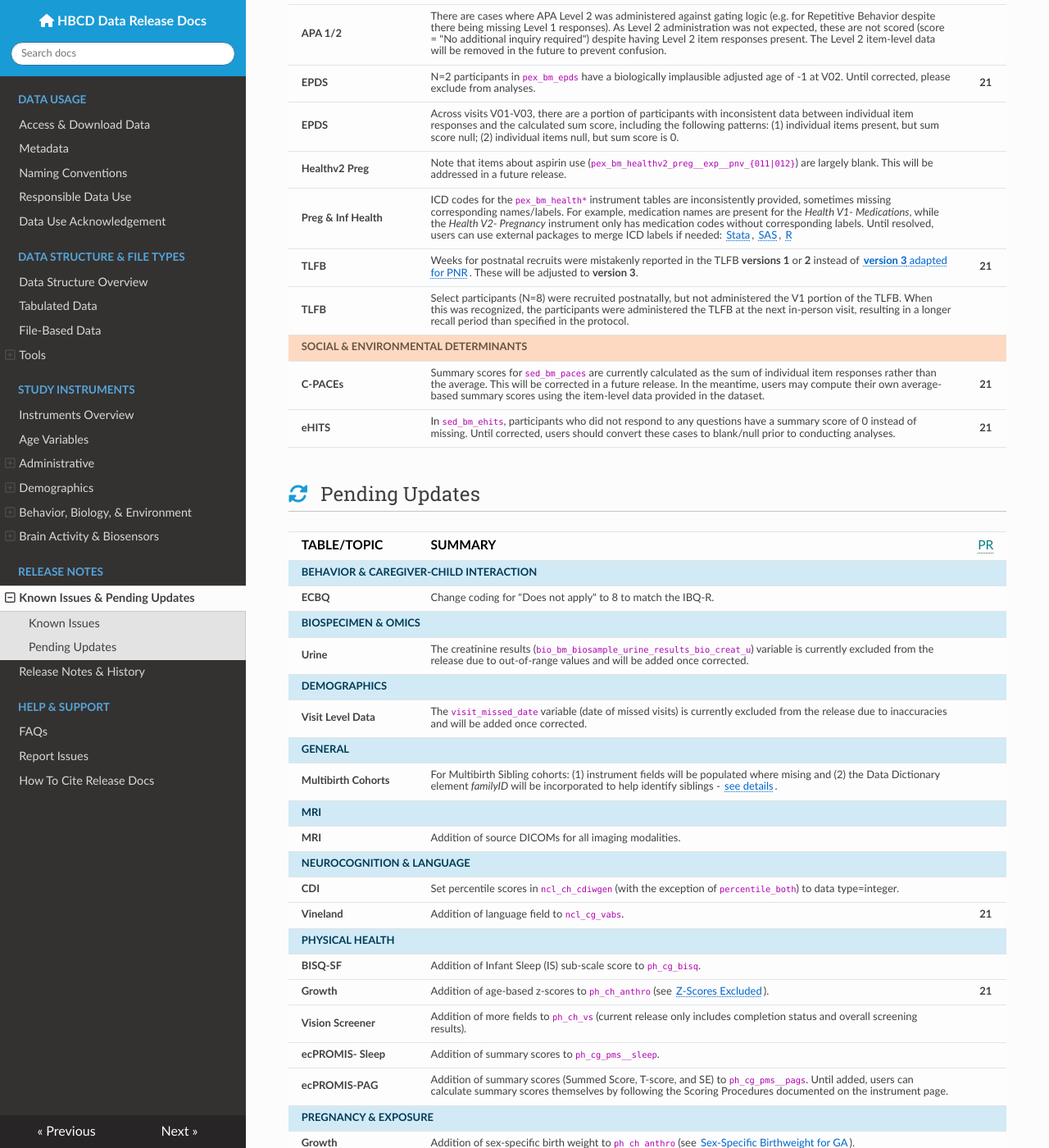
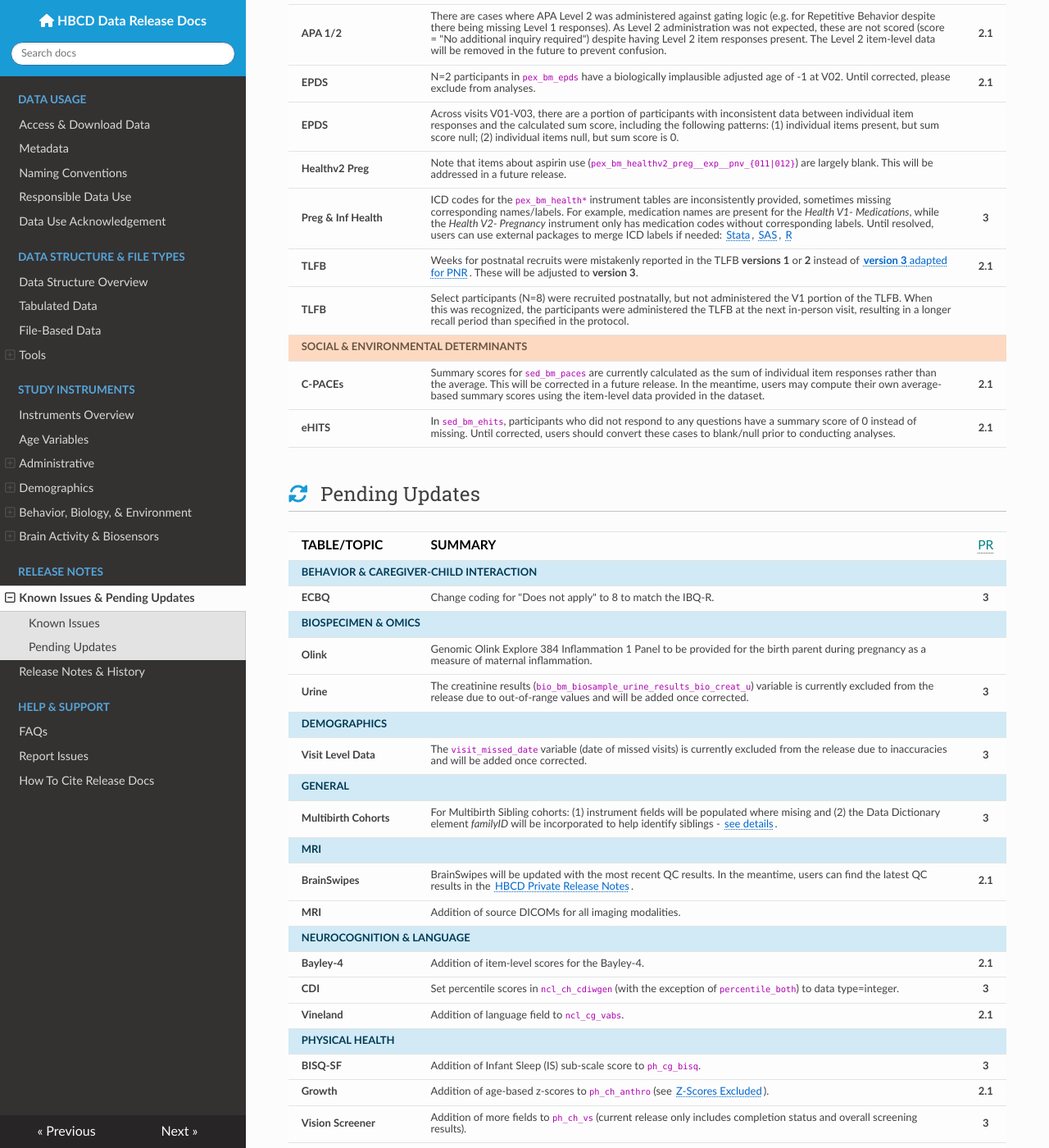
Before and after one commit to nbdc-datahub/hbcd-docs, an MkDocs documentation site: the page built from docs/changelog/issues-updates.md, in a window 1280 px wide and 1400 px high, scrolled down 1780 px. Shown: the whole window at 82% size. Built offline with MkDocs 1.6.1, drawn with Linux system fonts in a browser that asks for light colours; nearby versions of some CDN libraries; some of the changed text lies outside the part shown.

Commit message:
update known issues

```diff
--- a/docs/changelog/issues-updates.md
+++ b/docs/changelog/issues-updates.md
@@ -63,34 +63,34 @@ To ask a question or report an issue, please submit a ticket through the [Help C
 <tr>
 <td class='table-cell' style='font-weight: bold;'>MAPS-TL (Inf &amp; Tod)</td>
 <td style='word-wrap: break-word; white-space: normal;'>Notes appear in the score field in both versions (Infant/Toddlerhood) and will be moved to a separate field.</td>
-<td style='text-align: center; font-weight: bold;'></td>
+<td style='text-align: center; font-weight: bold;'>3</td>
 </tr>
 <tr>
 <td class='table-cell' style='font-weight: bold;'>MAPS-TL (Tod)</td>
 <td style='word-wrap: break-word; white-space: normal;'>A subset of participants (N=16) in <code>mh_cg_mapdb__tod</code> are missing scores because pro-rated scoring for the Toddlerhood version has not yet been updated for cases with missing or 'Decline to answer' values.</td>
-<td style='text-align: center; font-weight: bold;'></td>
+<td style='text-align: center; font-weight: bold;'>3</td>
 </tr>
 <tr class="domain-row-issue"><td colspan="4"><strong>BIOSPECIMEN &amp; OMICS</strong></td></tr>
 <tr>
 <td class='table-cell' style='font-weight: bold;'>Nails</td>
 <td style='word-wrap: break-word; white-space: normal;'>Add unit (mg) for <code>nails_results_nail_weight</code> variable.</td>
-<td style='text-align: center; font-weight: bold;'>21</td>
+<td style='text-align: center; font-weight: bold;'>2.1</td>
 </tr>
 <tr>
 <td class='table-cell' style='font-weight: bold;'>Nails</td>
 <td style='word-wrap: break-word; white-space: normal;'>The toxicology results variable <code>bio_bm_biosample_nails_results_Nail_type</code> has a value of 4 (Unknown) for all rows and can safely be ignored; nail type can instead be found in <code>bio_bm_biosample_nails_typ_collection_nail_type</code>.</td>
-<td style='text-align: center; font-weight: bold;'></td>
+<td style='text-align: center; font-weight: bold;'>3</td>
 </tr>
 <tr>
 <td class='table-cell' style='font-weight: bold;'>Nails &amp; Urine</td>
 <td style='word-wrap: break-word; white-space: normal;'>Note that the data dictionary level values have quotes around them (for example; 1= "positive" instead of 1=positive), causing the downloaded data dictionary to have double quotes (e.g. 1=""positive"").</td>
-<td style='text-align: center; font-weight: bold;'></td>
+<td style='text-align: center; font-weight: bold;'>2.1</td>
 </tr>
 <tr class="domain-row-issue"><td colspan="4"><strong>GENERAL</strong></td></tr>
 <tr>
 <td class='table-cell' style='font-weight: bold;'>Implausible GA</td>
 <td style='word-wrap: break-word; white-space: normal;'>Several instruments contain implausible values for gestational age (<code>gestational_age</code>). This is currently under internal review and we will add more details as they become available.</td>
-<td style='text-align: center; font-weight: bold;'></td>
+<td style='text-align: center; font-weight: bold;'>3</td>
 </tr>
 <tr>
 <td class='table-cell' style='font-weight: bold;'>Instruction Metadata</td>
@@ -100,34 +100,34 @@ To ask a question or report an issue, please submit a ticket through the [Help C
 <tr>
 <td class='table-cell' style='font-weight: bold;'>Sequence Field</td>
 <td style='word-wrap: break-word; white-space: normal;'>The currently included Sequence field is blank across all instruments and will be removed.</td>
-<td style='text-align: center; font-weight: bold;'>21</td>
+<td style='text-align: center; font-weight: bold;'>2.1</td>
 </tr>
 <tr class="domain-row-issue"><td colspan="4"><strong>MRI</strong></td></tr>
 <tr>
 <td class='table-cell' style='font-weight: bold;'>MRI</td>
 <td style='word-wrap: break-word; white-space: normal;'>The sidecar JSONs for Myers-Labonte-parcellated structural measures in the tabulated XCP-D derivatives should have a <code>sub_domain</code> value of <code>Structural MRI</code>, not <code>Resting State fMR</code>: <code>img_xcpd_hash-{X}_space-fsLR_seg-MyersLabonte_stat-mean_desc-_morph</code>. The Data Dictionary available via the NBDC Dictionary Query Tool is correct.</td>
-<td style='text-align: center; font-weight: bold;'>21</td>
+<td style='text-align: center; font-weight: bold;'>2.1</td>
 </tr>
 <tr>
 <td class='table-cell' style='font-weight: bold;'>MRI</td>
 <td style='word-wrap: break-word; white-space: normal;'>There are 2 corrupted raw BIDS files (V02 bold runs under session-level <code>func/</code> folders of <code>rawdata/</code>) to be resolved. Impacted participant IDs/filepaths are available to DUC-authorized users via the <a href="https://hbcd-docs-private.lassoinformatics.com/#download">HBCD Private Release Notes</a>.</td>
-<td style='text-align: center; font-weight: bold;'></td>
+<td style='text-align: center; font-weight: bold;'>21</td>
 </tr>
 <tr>
 <td class='table-cell' style='font-weight: bold;'>Run ID</td>
 <td style='word-wrap: break-word; white-space: normal;'>The <code>run-{X}</code> field may not reflect chronological acquisition order. While this affects both <strong>raw BIDS and derivatives</strong>, data remain internally consistent (i.e. run IDs match between raw and processed datasets).</td>
-<td style='text-align: center; font-weight: bold;'></td>
+<td style='text-align: center; font-weight: bold;'>3</td>
 </tr>
 <tr class="domain-row-issue"><td colspan="4"><strong>NEUROCOGNITION &amp; LANGUAGE</strong></td></tr>
 <tr>
 <td class='table-cell' style='font-weight: bold;'>MLDS</td>
 <td style='word-wrap: break-word; white-space: normal;'>Correct Data Dictionary 'description' element to remove erroneous text that appears at end (e.g., "Â Â Â Â ")</td>
-<td style='text-align: center; font-weight: bold;'>21</td>
+<td style='text-align: center; font-weight: bold;'>2.1</td>
 </tr>
 <tr>
 <td class='table-cell' style='font-weight: bold;'>MLDS</td>
 <td style='word-wrap: break-word; white-space: normal;'>Total non-parental hours/week (<code>ncl_ch_mlds_arr_hr_wk</code>) contains implausible values due to data entry errors. The maximum values is 168 hours: please exclude values greater than 168 from analysis.</td>
-<td style='text-align: center; font-weight: bold;'></td>
+<td style='text-align: center; font-weight: bold;'>3</td>
 </tr>
 <tr>
 <td class='table-cell' style='font-weight: bold;'>Vineland</td>
@@ -138,7 +138,7 @@ To ask a question or report an issue, please submit a ticket through the [Help C
 <tr>
 <td class='table-cell' style='font-weight: bold;'>Growth</td>
 <td style='word-wrap: break-word; white-space: normal;'>The Data Dictionary element <code>type_data</code> for <code>average_bmi</code> will be corrected to <code>double</code> (currently=<code>character</code>).</td>
-<td style='text-align: center; font-weight: bold;'></td>
+<td style='text-align: center; font-weight: bold;'>3</td>
 </tr>
 <tr>
 <td class='table-cell' style='font-weight: bold;'>Growth</td>
@@ -149,17 +149,17 @@ To ask a question or report an issue, please submit a ticket through the [Help C
 <tr>
 <td class='table-cell' style='font-weight: bold;'>APA 1/2</td>
 <td style='word-wrap: break-word; white-space: normal;'>Note that <code>pex_bm_apa_mania_001</code> through <code>mania_005</code> have incorrect Data Dictionary descriptions.</td>
-<td style='text-align: center; font-weight: bold;'>21</td>
+<td style='text-align: center; font-weight: bold;'>2.1</td>
 </tr>
 <tr>
 <td class='table-cell' style='font-weight: bold;'>APA 1/2</td>
 <td style='word-wrap: break-word; white-space: normal;'>There are cases where APA Level 2 was administered against gating logic (e.g. for Repetitive Behavior despite there being missing Level 1 responses). As Level 2 administration was not expected, these are not scored (score = "No additional inquiry required") despite having Level 2 item responses present. The Level 2 item-level data will be removed in the future to prevent confusion.</td>
-<td style='text-align: center; font-weight: bold;'></td>
+<td style='text-align: center; font-weight: bold;'>2.1</td>
 </tr>
 <tr>
 <td class='table-cell' style='font-weight: bold;'>EPDS</td>
 <td style='word-wrap: break-word; white-space: normal;'>N=2 participants in <code>pex_bm_epds</code> have a biologically implausible adjusted age of -1 at V02. Until corrected, please exclude from analyses.</td>
-<td style='text-align: center; font-weight: bold;'>21</td>
+<td style='text-align: center; font-weight: bold;'>2.1</td>
 </tr>
 <tr>
 <td class='table-cell' style='font-weight: bold;'>EPDS</td>
@@ -174,12 +174,12 @@ To ask a question or report an issue, please submit a ticket through the [Help C
 <tr>
 <td class='table-cell' style='font-weight: bold;'>Preg &amp; Inf Health</td>
 <td style='word-wrap: break-word; white-space: normal;'>ICD codes for the <code>pex_bm_health*</code> instrument tables are inconsistently provided, sometimes missing corresponding names/labels. For example, medication names are present for the <em>Health V1- Medications</em>, while the <em>Health V2- Pregnancy</em> instrument only has medication codes without corresponding labels. Until resolved, users can use external packages to merge ICD labels if needed: <a href="https://www.stata.com/features/overview/icd/">Stata</a>, <a href="https://hcup-us.ahrq.gov/toolssoftware/ccsr/dxccsr.jsp">SAS</a>, <a href="https://www.rdocumentation.org/packages/icd/versions/3.3">R</a></td>
-<td style='text-align: center; font-weight: bold;'></td>
+<td style='text-align: center; font-weight: bold;'>3</td>
 </tr>
 <tr>
 <td class='table-cell' style='font-weight: bold;'>TLFB</td>
 <td style='word-wrap: break-word; white-space: normal;'>Weeks for postnatal recruits were mistakenly reported in the TLFB <strong>versions 1</strong> or <strong>2</strong> instead of <a href="https://docs.hbcdstudy.org/latest/instruments/pregexp/su/tlfb/#v3"><strong>version 3</strong> adapted for PNR</a>. These will be adjusted to <strong>version 3</strong>.</td>
-<td style='text-align: center; font-weight: bold;'>21</td>
+<td style='text-align: center; font-weight: bold;'>2.1</td>
 </tr>
 <tr>
 <td class='table-cell' style='font-weight: bold;'>TLFB</td>
@@ -190,12 +190,12 @@ To ask a question or report an issue, please submit a ticket through the [Help C
 <tr>
 <td class='table-cell' style='font-weight: bold;'>C-PACEs</td>
 <td style='word-wrap: break-word; white-space: normal;'>Summary scores for <code>sed_bm_paces</code> are currently calculated as the sum of individual item responses rather than the average. This will be corrected in a future release. In the meantime, users may compute their own average-based summary scores using the item-level data provided in the dataset.</td>
-<td style='text-align: center; font-weight: bold;'>21</td>
+<td style='text-align: center; font-weight: bold;'>2.1</td>
 </tr>
 <tr>
 <td class='table-cell' style='font-weight: bold;'>eHITS</td>
 <td style='word-wrap: break-word; white-space: normal;'>In <code>sed_bm_ehits</code>, participants who did not respond to any questions have a summary score of 0 instead of missing. Until corrected, users should convert these cases to blank/null prior to conducting analyses.</td>
-<td style='text-align: center; font-weight: bold;'>21</td>
+<td style='text-align: center; font-weight: bold;'>2.1</td>
 </tr>
 </tbody></table>
 
@@ -218,27 +218,37 @@ To ask a question or report an issue, please submit a ticket through the [Help C
 <tr>
 <td class='table-cell' style='font-weight: bold;'>ECBQ</td>
 <td style='word-wrap: break-word; white-space: normal;'>Change coding for "Does not apply" to 8 to match the IBQ-R.</td>
-<td style='text-align: center; font-weight: bold;'></td>
+<td style='text-align: center; font-weight: bold;'>3</td>
 </tr>
 <tr class="domain-row-pending"><td colspan="4"><strong>BIOSPECIMEN &amp; OMICS</strong></td></tr>
 <tr>
+<td class='table-cell' style='font-weight: bold;'>Olink</td>
+<td style='word-wrap: break-word; white-space: normal;'>Genomic Olink Explore 384 Inflammation 1 Panel to be provided for the birth parent during pregnancy as a measure of maternal inflammation.</td>
+<td style='text-align: center; font-weight: bold;'></td>
+</tr>
+<tr>
 <td class='table-cell' style='font-weight: bold;'>Urine</td>
 <td style='word-wrap: break-word; white-space: normal;'>The creatinine results (<code>bio_bm_biosample_urine_results_bio_creat_u</code>) variable is currently excluded from the release due to out-of-range values and will be added once corrected.</td>
-<td style='text-align: center; font-weight: bold;'></td>
+<td style='text-align: center; font-weight: bold;'>3</td>
 </tr>
 <tr class="domain-row-pending"><td colspan="4"><strong>DEMOGRAPHICS</strong></td></tr>
 <tr>
 <td class='table-cell' style='font-weight: bold;'>Visit Level Data</td>
 <td style='word-wrap: break-word; white-space: normal;'>The <code>visit_missed_date</code> variable (date of missed visits) is currently excluded from the release due to inaccuracies and will be added once corrected.</td>
-<td style='text-align: center; font-weight: bold;'></td>
+<td style='text-align: center; font-weight: bold;'>3</td>
 </tr>
 <tr class="domain-row-pending"><td colspan="4"><strong>GENERAL</strong></td></tr>
 <tr>
 <td class='table-cell' style='font-weight: bold;'>Multibirth Cohorts</td>
 <td style='word-wrap: break-word; white-space: normal;'>For Multibirth Sibling cohorts: (1) instrument fields will be populated where mising and (2) the Data Dictionary element <em>familyID</em> will be incorporated to help identify siblings - <a href="https://docs.hbcdstudy.org/latest/instruments/demo/visitinfo/#warning">see details</a>.</td>
-<td style='text-align: center; font-weight: bold;'></td>
+<td style='text-align: center; font-weight: bold;'>3</td>
 </tr>
 <tr class="domain-row-pending"><td colspan="4"><strong>MRI</strong></td></tr>
+<tr>
+<td class='table-cell' style='font-weight: bold;'>BrainSwipes</td>
+<td style='word-wrap: break-word; white-space: normal;'>BrainSwipes will be updated with the most recent QC results. In the meantime, users can find the latest QC results in the <a href="https://hbcd-docs-private.lassoinformatics.com/#download">HBCD Private Release Notes</a>.</td>
+<td style='text-align: center; font-weight: bold;'>2.1</td>
+</tr>
 <tr>
 <td class='table-cell' style='font-weight: bold;'>MRI</td>
 <td style='word-wrap: break-word; white-space: normal;'>Addition of source DICOMs for all imaging modalities.</td>
@@ -246,46 +256,51 @@ To ask a question or report an issue, please submit a ticket through the [Help C
 </tr>
 <tr class="domain-row-pending"><td colspan="4"><strong>NEUROCOGNITION &amp; LANGUAGE</strong></td></tr>
 <tr>
+<td class='table-cell' style='font-weight: bold;'>Bayley-4</td>
+<td style='word-wrap: break-word; white-space: normal;'>Addition of item-level scores for the Bayley-4.</td>
+<td style='text-align: center; font-weight: bold;'>2.1</td>
+</tr>
+<tr>
 <td class='table-cell' style='font-weight: bold;'>CDI</td>
 <td style='word-wrap: break-word; white-space: normal;'>Set percentile scores in <code>ncl_ch_cdiwgen</code> (with the exception of <code>percentile_both</code>) to data type=integer.</td>
-<td style='text-align: center; font-weight: bold;'></td>
+<td style='text-align: center; font-weight: bold;'>3</td>
 </tr>
 <tr>
 <td class='table-cell' style='font-weight: bold;'>Vineland</td>
 <td style='word-wrap: break-word; white-space: normal;'>Addition of language field to <code>ncl_cg_vabs</code>.</td>
-<td style='text-align: center; font-weight: bold;'>21</td>
+<td style='text-align: center; font-weight: bold;'>2.1</td>
 </tr>
 <tr class="domain-row-pending"><td colspan="4"><strong>PHYSICAL HEALTH</strong></td></tr>
 <tr>
 <td class='table-cell' style='font-weight: bold;'>BISQ-SF</td>
 <td style='word-wrap: break-word; white-space: normal;'>Addition of Infant Sleep (IS) sub-scale score to <code>ph_cg_bisq</code>.</td>
-<td style='text-align: center; font-weight: bold;'></td>
+<td style='text-align: center; font-weight: bold;'>3</td>
 </tr>
 <tr>
 <td class='table-cell' style='font-weight: bold;'>Growth</td>
 <td style='word-wrap: break-word; white-space: normal;'>Addition of age-based z-scores to <code>ph_ch_anthro</code> (see <a href="https://docs.hbcdstudy.org/latest/instruments/physhealth/growth/#warning">Z-Scores Excluded</a>).</td>
-<td style='text-align: center; font-weight: bold;'>21</td>
+<td style='text-align: center; font-weight: bold;'>2.1</td>
 </tr>
 <tr>
 <td class='table-cell' style='font-weight: bold;'>Vision Screener</td>
 <td style='word-wrap: break-word; white-space: normal;'>Addition of more fields to <code>ph_ch_vs</code> (current release only includes completion status and overall screening results).</td>
-<td style='text-align: center; font-weight: bold;'></td>
+<td style='text-align: center; font-weight: bold;'>3</td>
 </tr>
 <tr>
 <td class='table-cell' style='font-weight: bold;'>ecPROMIS- Sleep</td>
 <td style='word-wrap: break-word; white-space: normal;'>Addition of summary scores to <code>ph_cg_pms__sleep</code>.</td>
-<td style='text-align: center; font-weight: bold;'></td>
+<td style='text-align: center; font-weight: bold;'>3</td>
 </tr>
 <tr>
 <td class='table-cell' style='font-weight: bold;'>ecPROMIS-PAG</td>
 <td style='word-wrap: break-word; white-space: normal;'>Addition of summary scores (Summed Score, T-score, and SE) to <code>ph_cg_pms__pags</code>. Until added, users can calculate summary scores themselves by following the Scoring Procedures documented on the instrument page.</td>
-<td style='text-align: center; font-weight: bold;'></td>
+<td style='text-align: center; font-weight: bold;'>3</td>
 </tr>
 <tr class="domain-row-pending"><td colspan="4"><strong>PREGNANCY &amp; EXPOSURE</strong></td></tr>
 <tr>
 <td class='table-cell' style='font-weight: bold;'>Growth</td>
 <td style='word-wrap: break-word; white-space: normal;'>Addition of sex-specific birth weight to <code>ph_ch_anthro</code> (see <a href="https://docs.hbcdstudy.org/latest/instruments/physhealth/growth/#warning">Sex-Specific Birthweight for GA</a>).</td>
-<td style='text-align: center; font-weight: bold;'></td>
+<td style='text-align: center; font-weight: bold;'>3</td>
 </tr>
 </tbody></table>
 
```
